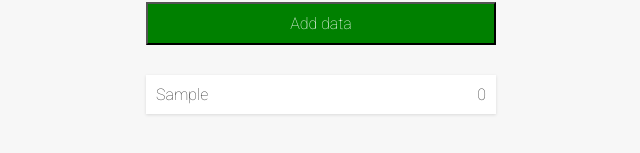
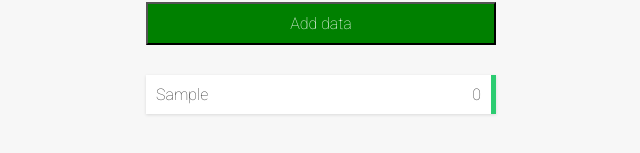
Before and after one commit to Newclaffly/react-basic, a React (Create React App) app: page / in a window 1280 px wide. Both pictures are taken after typing "Sample" into the empty fields and a click on the button "Add data". Shown: the part 461-614 px from the top of the page, without its empty margins (319-959 px from the left). Built offline with nearby package versions, Linux system fonts and the light colour scheme.

Commit message:
Add item style expense and income

```diff
--- /dev/null
+++ b/src/components/Item.css
@@ -0,0 +1,8 @@
+.expense{
+    border-right: 5px  solid red;
+}
+
+.income{
+    border-right: 5px solid #2ccc71;
+
+}
--- a/src/components/Item.js
+++ b/src/components/Item.js
@@ -1,17 +1,18 @@
-import PropTypes from 'prop-types'; // ES6
-
+import PropTypes from "prop-types"; // ES6
+import './Item.css'
 const Item = (props) => {
   const { title, amount } = props;
+  const status = amount < 0 ? "expense" : "income";
   return (
-    <li>
+    <li className={status}>
       {title} <span>{amount}</span>
     </li>
   );
 };
 
-Item.prototype={
-  title:PropTypes.string.isRequired,
-  amount:PropTypes.number.isRequired
-}
+Item.prototype = {
+  title: PropTypes.string.isRequired,
+  amount: PropTypes.number.isRequired,
+};
 
 export default Item;
```
